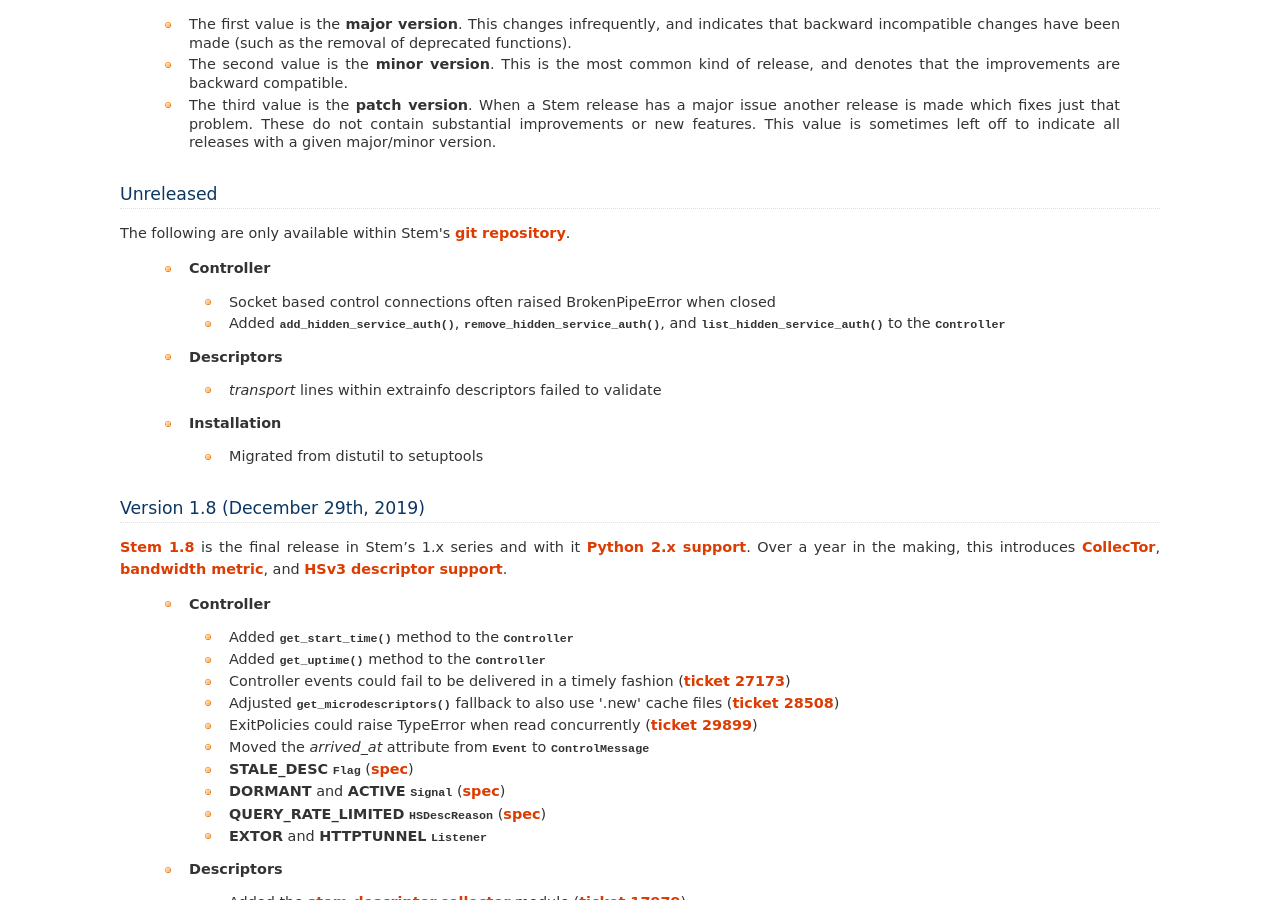
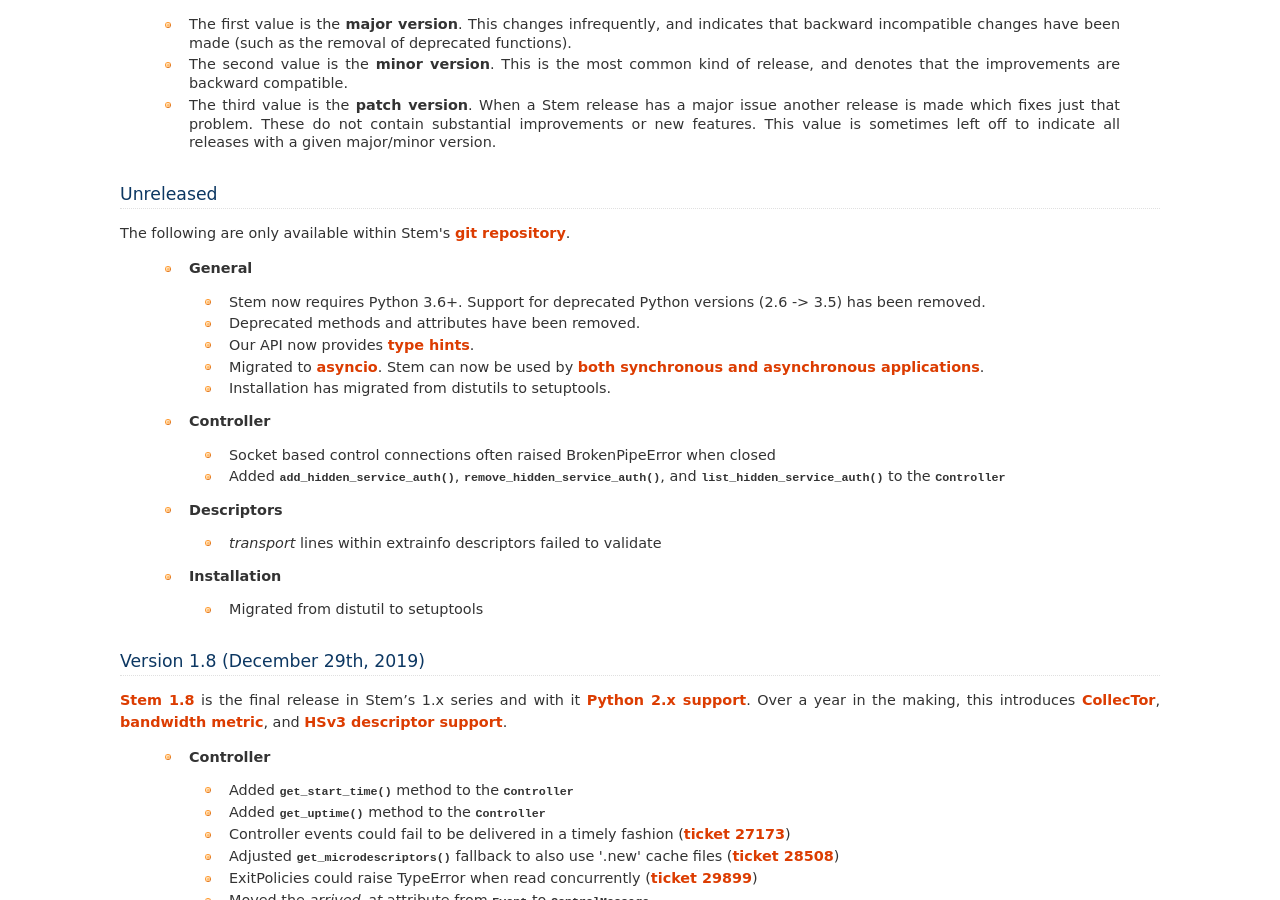
Before and after one commit to torproject/stem, a Sphinx documentation site: the page built from docs/change_log.rst, in a window 1280 px wide and 900 px high, scrolled down 567 px. Built offline with Sphinx 7.4.7, drawn with Linux system fonts in a browser that asks for light colours.

Commit message:
Missing changelog entries

```diff
--- a/docs/change_log.rst
+++ b/docs/change_log.rst
@@ -45,6 +45,14 @@
 
 The following are only available within Stem's `git repository
 <download.html>`_.
+
+ * **General**
+
+  * Stem now requires Python 3.6+. Support for deprecated Python versions (2.6 -> 3.5) has been removed.
+  * Deprecated methods and attributes have been removed.
+  * Our API now provides `type hints <https://blog.atagar.com/may2020/>`_.
+  * Migrated to `asyncio <https://docs.python.org/3/library/asyncio.html>`_. Stem can now be used by `both synchronous and asynchronous applications <https://blog.atagar.com/july2020/>`_.
+  * Installation has migrated from distutils to setuptools.
 
  * **Controller**
 
```
